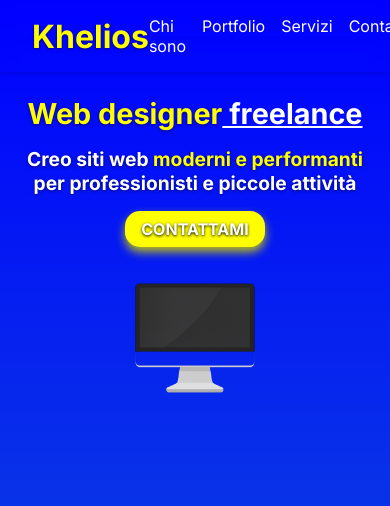
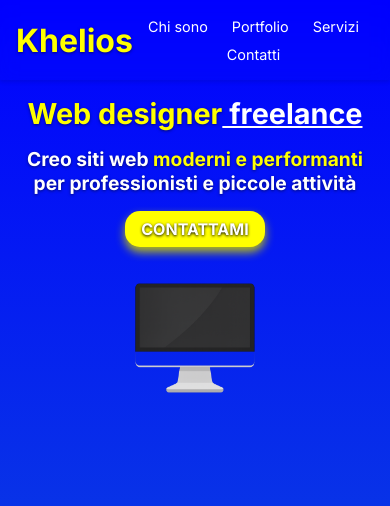
Before and after one commit to Khelioss/portfolioeliomarchese3, a plain HTML site: page index.html in a window 390 px wide. Shown: the top 506 px of the page. Drawn offline with Linux system fonts and the light colour scheme.

Commit message:
Update style.css

```diff
--- a/style.css
+++ b/style.css
@@ -327,4 +327,21 @@ footer span{
         width: 100%; /* immagini portfolio occupano tutta la colonna */
         max-width: 200px; /* limite massimo per non sformare */
     }
+
 }
+@media (max-width: 768px) {
+    .hero {
+        padding: 1rem; /* riduce il padding laterale */
+    }
+
+    .nav-links {
+        gap: 0.5rem;        /* riduce lo spazio tra i link */
+        flex-wrap: wrap;    /* i link che non stanno su una riga passano alla riga successiva */
+        justify-content: center; /* centra i link */
+    }
+
+    .nav-links li a {
+        font-size: 0.9rem;  /* riduce leggermente il testo */
+        padding: 0.3rem 0.5rem;
+    }
+}
```
